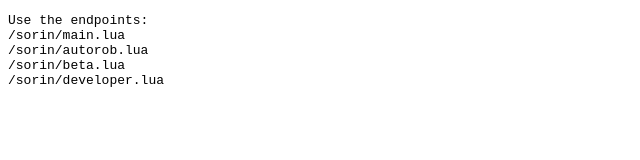
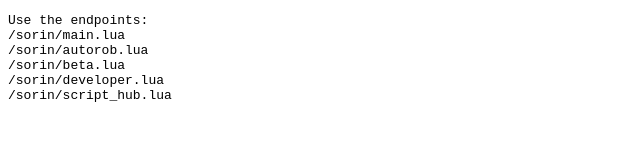
Before and after one commit to Wyattluber/scrips, a plain HTML site: page public/index.html in a window 1280 px wide. Shown: the whole page, without its empty margins (0-640 px from the left). Drawn offline with Linux system fonts and the light colour scheme.

Commit message:
Update index.html

```diff
--- a/public/index.html
+++ b/public/index.html
@@ -11,6 +11,7 @@
 /sorin/autorob.lua
 /sorin/beta.lua
 /sorin/developer.lua
+/sorin/script_hub.lua
 <!-- /sorin/vending_autorob.lua (reserved) -->
 </pre>
 </body>
```
